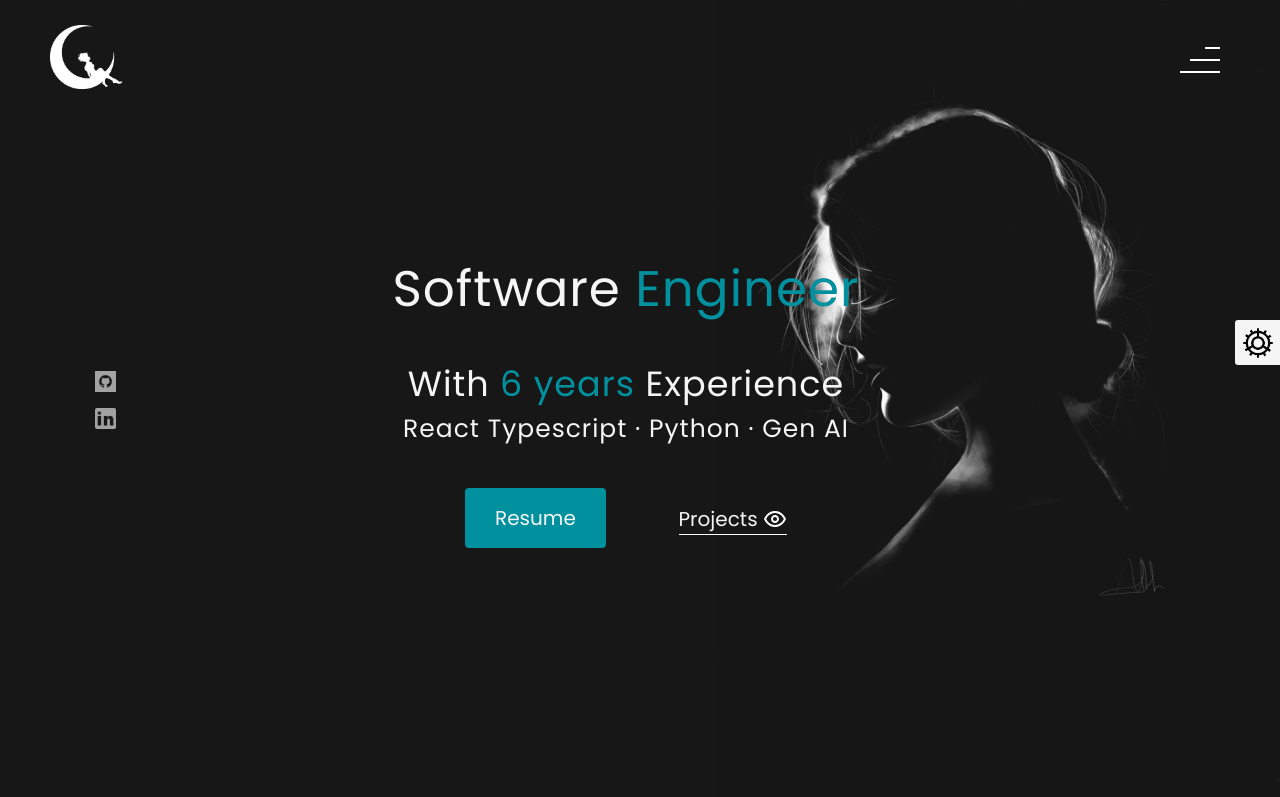
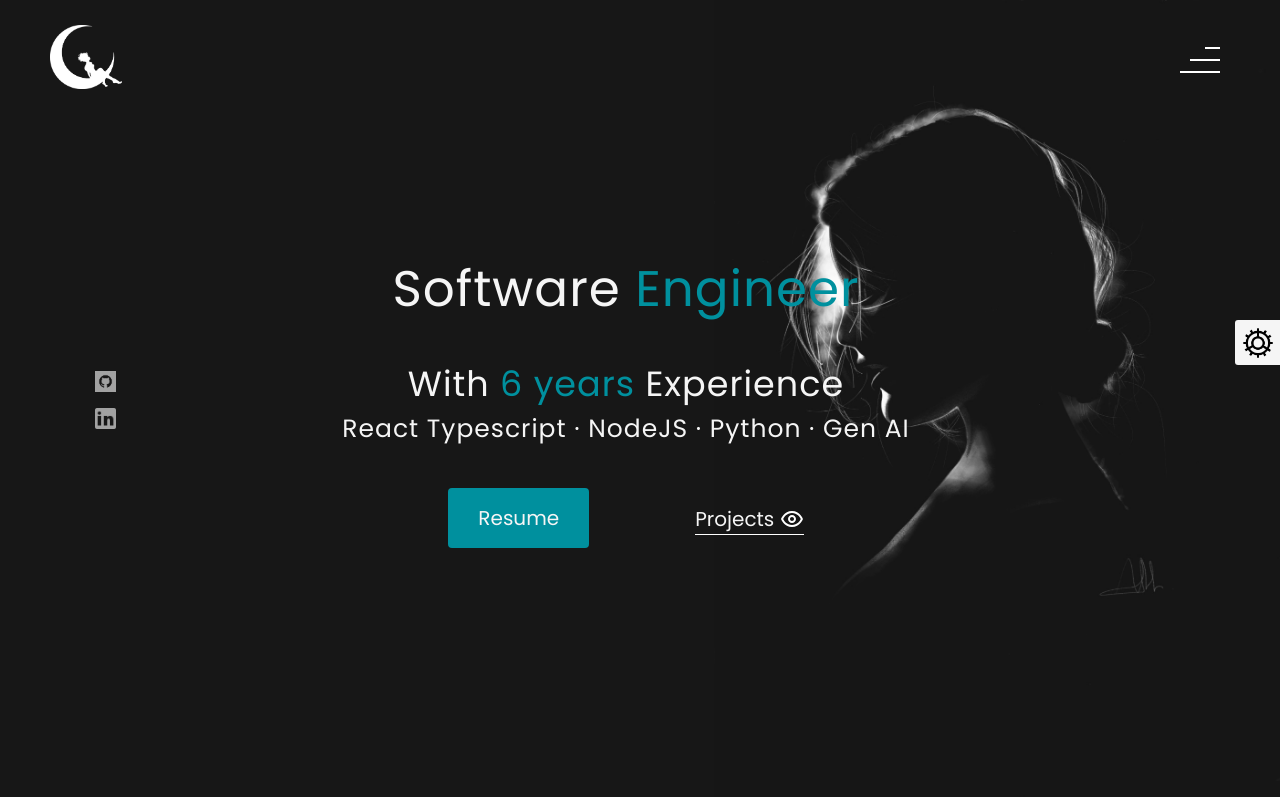
Before and after one commit to RevathySanthanam97/portfolio, a plain HTML site: page index.html in a window 1280 px wide. Shown: the top 797 px of the page. Drawn offline with Linux system fonts and the light colour scheme.

Commit message:
Updated Profile with new resume

```diff
--- a/index.html
+++ b/index.html
@@ -97,9 +97,9 @@
         <div class="bannerContent">
           <p class="name">Software <span class="color">Engineer</span></p>
           <p class="profession">With <span class="color">6 years</span> Experience</p>
-          <p class="profession-html">React Typescript &centerdot; Python &centerdot; Gen AI</p>
+          <p class="profession-html">React Typescript &centerdot; NodeJS &centerdot; Python &centerdot; Gen AI</p>
           <div class="cv">
-            <a href="Revathy_Santhanam.pdf" download="Revathy - CV" target="_blank"><button class="colorBg colors">Resume</button></a>
+            <a href="revathy_resume.pdf" download="Revathy - CV" target="_blank"><button class="colorBg colors">Resume</button></a>
             <button class="buttons colorBg colors" data-text="PORTFOLIO">
               Projects
               <svg xmlns="http://www.w3.org/2000/svg" x="0px" y="0px"
```
Also changed, not shown: 3 other files.
